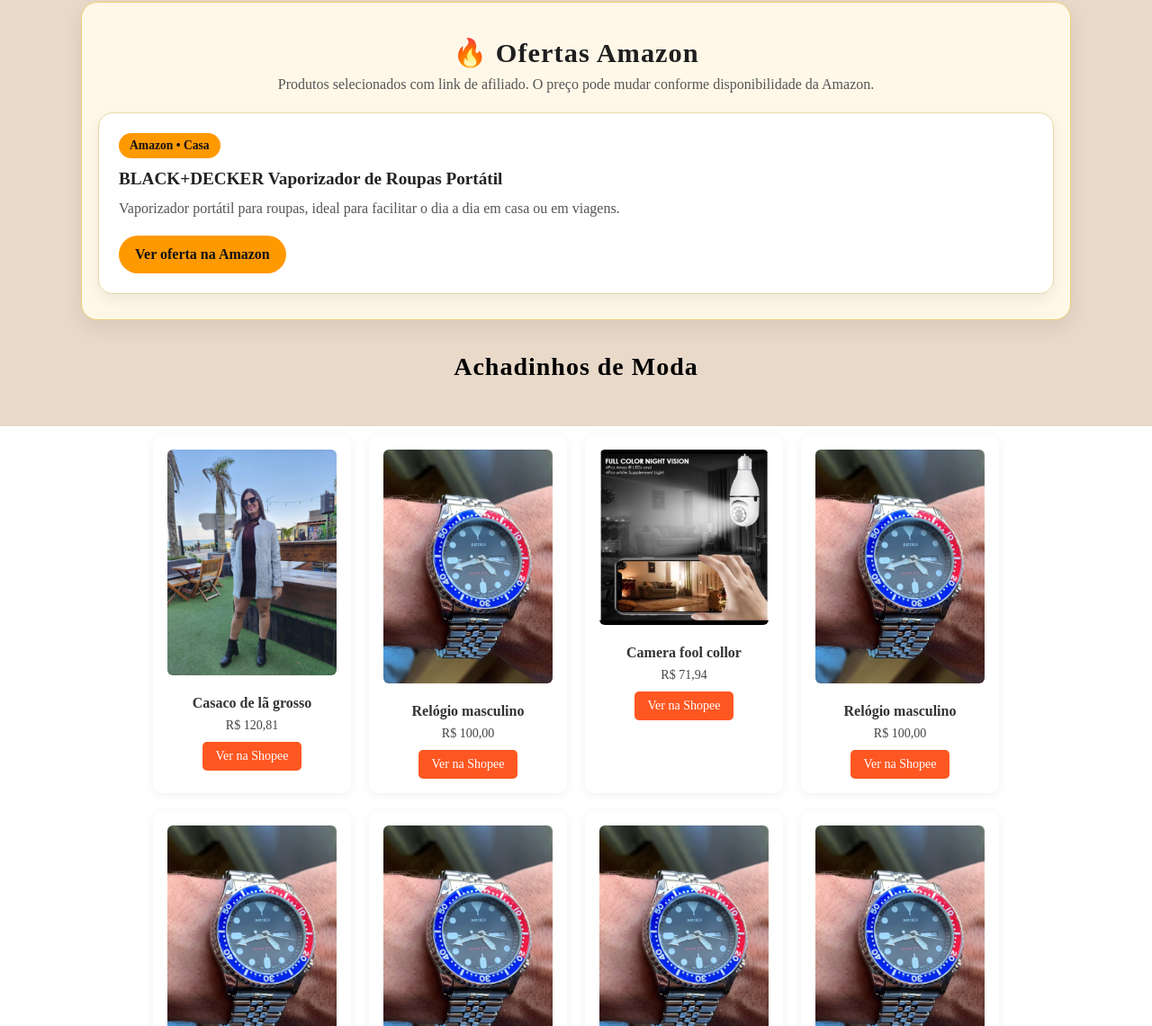
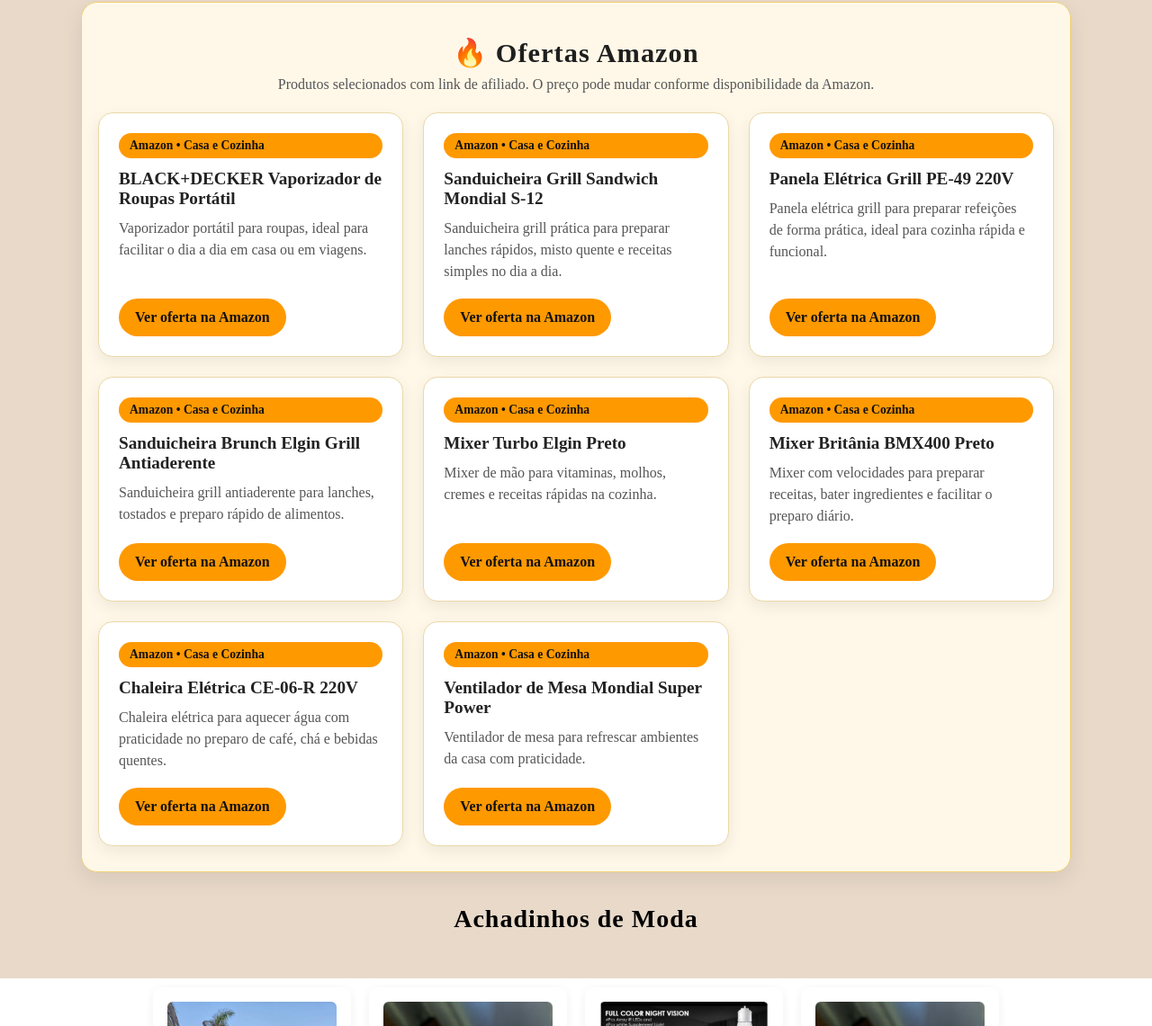
Before and after one commit to dilson123-tech/dils-ofertas, a plain HTML site: page index.html in a window 1280 px wide. Shown: the part 725-1866 px from the top of the page at 90% size. Drawn offline with nearby package versions, Linux system fonts and the light colour scheme.

Commit message:
feat: adicionar lote casa e cozinha e suporte a imagens

```diff
--- a/css/style.css
+++ b/css/style.css
@@ -934,3 +934,33 @@
   transform: translateY(-2px);
   opacity: 0.9;
 }
+
+
+/* === Imagens dos produtos Amazon === */
+.imagem-amazon-link {
+  display: block;
+  width: 100%;
+  margin-bottom: 14px;
+  text-align: center;
+}
+
+.imagem-produto-amazon {
+  width: 100%;
+  max-width: 220px;
+  height: 180px;
+  object-fit: contain;
+  display: block;
+  margin: 0 auto;
+  border-radius: 14px;
+  background: #fff;
+}
+
+.card-amazon {
+  display: flex;
+  flex-direction: column;
+}
+
+.card-amazon .botao-amazon {
+  margin-top: auto;
+  width: fit-content;
+}
--- a/data/produtos-amazon.json
+++ b/data/produtos-amazon.json
@@ -1,9 +1,58 @@
 [
   {
-    "categoria": "Casa",
+    "categoria": "Casa e Cozinha",
     "loja": "Amazon",
     "nome": "BLACK+DECKER Vaporizador de Roupas Portátil",
     "descricao": "Vaporizador portátil para roupas, ideal para facilitar o dia a dia em casa ou em viagens.",
     "link": "https://amzn.to/4eLeIYR"
+  },
+  {
+    "categoria": "Casa e Cozinha",
+    "loja": "Amazon",
+    "nome": "Sanduicheira Grill Sandwich Mondial S-12",
+    "descricao": "Sanduicheira grill prática para preparar lanches rápidos, misto quente e receitas simples no dia a dia.",
+    "link": "https://amzn.to/4eLqKBv"
+  },
+  {
+    "categoria": "Casa e Cozinha",
+    "loja": "Amazon",
+    "nome": "Panela Elétrica Grill PE-49 220V",
+    "descricao": "Panela elétrica grill para preparar refeições de forma prática, ideal para cozinha rápida e funcional.",
+    "link": "https://amzn.to/4ugM7Q1"
+  },
+  {
+    "categoria": "Casa e Cozinha",
+    "loja": "Amazon",
+    "nome": "Sanduicheira Brunch Elgin Grill Antiaderente",
+    "descricao": "Sanduicheira grill antiaderente para lanches, tostados e preparo rápido de alimentos.",
+    "link": "https://amzn.to/4wz7yNH"
+  },
+  {
+    "categoria": "Casa e Cozinha",
+    "loja": "Amazon",
+    "nome": "Mixer Turbo Elgin Preto",
+    "descricao": "Mixer de mão para vitaminas, molhos, cremes e receitas rápidas na cozinha.",
+    "link": "https://amzn.to/4wPtXqn"
+  },
+  {
+    "categoria": "Casa e Cozinha",
+    "loja": "Amazon",
+    "nome": "Mixer Britânia BMX400 Preto",
+    "descricao": "Mixer com velocidades para preparar receitas, bater ingredientes e facilitar o preparo diário.",
+    "link": "https://amzn.to/4tFZFn8"
+  },
+  {
+    "categoria": "Casa e Cozinha",
+    "loja": "Amazon",
+    "nome": "Chaleira Elétrica CE-06-R 220V",
+    "descricao": "Chaleira elétrica para aquecer água com praticidade no preparo de café, chá e bebidas quentes.",
+    "link": "https://amzn.to/3RopgTV"
+  },
+  {
+    "categoria": "Casa e Cozinha",
+    "loja": "Amazon",
+    "nome": "Ventilador de Mesa Mondial Super Power",
+    "descricao": "Ventilador de mesa para refrescar ambientes da casa com praticidade.",
+    "link": "https://amzn.to/4ug0fcn"
   }
 ]
--- a/js/script.js
+++ b/js/script.js
@@ -68,9 +68,19 @@
         const nome = escaparHTML(produto.nome);
         const descricao = escaparHTML(produto.descricao);
         const link = escaparHTML(produto.link);
+        const imagem = escaparHTML(produto.imagem || "");
+
+        const imagemHTML = imagem
+          ? `
+            <a href="${link}" target="_blank" rel="noopener sponsored" class="imagem-amazon-link">
+              <img src="${imagem}" alt="${nome}" class="imagem-produto-amazon" loading="lazy">
+            </a>
+          `
+          : "";
 
         return `
           <article class="card-amazon">
+            ${imagemHTML}
             <span class="selo-amazon">${loja} • ${categoria}</span>
             <h3>${nome}</h3>
             <p>${descricao}</p>
```
